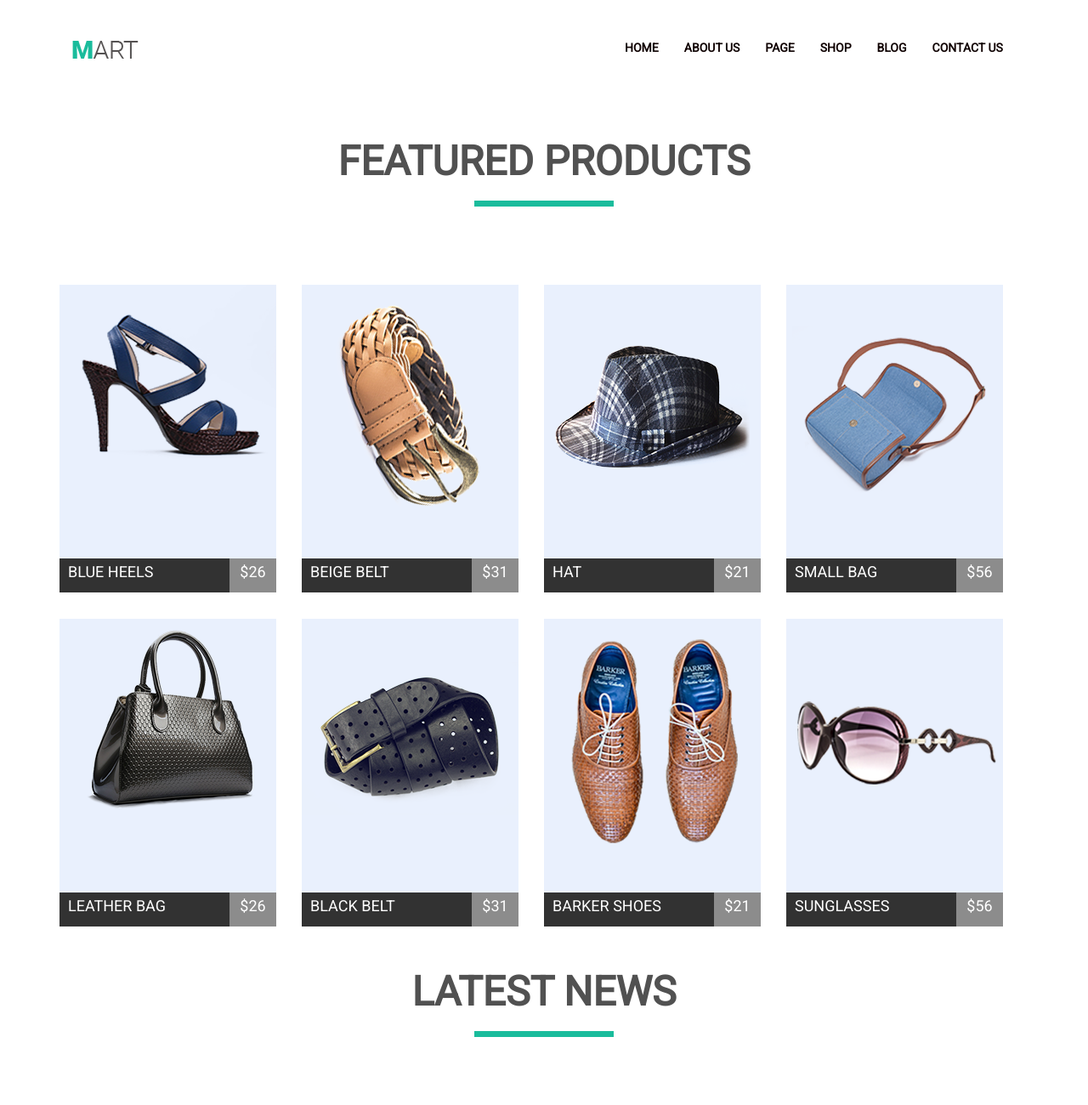
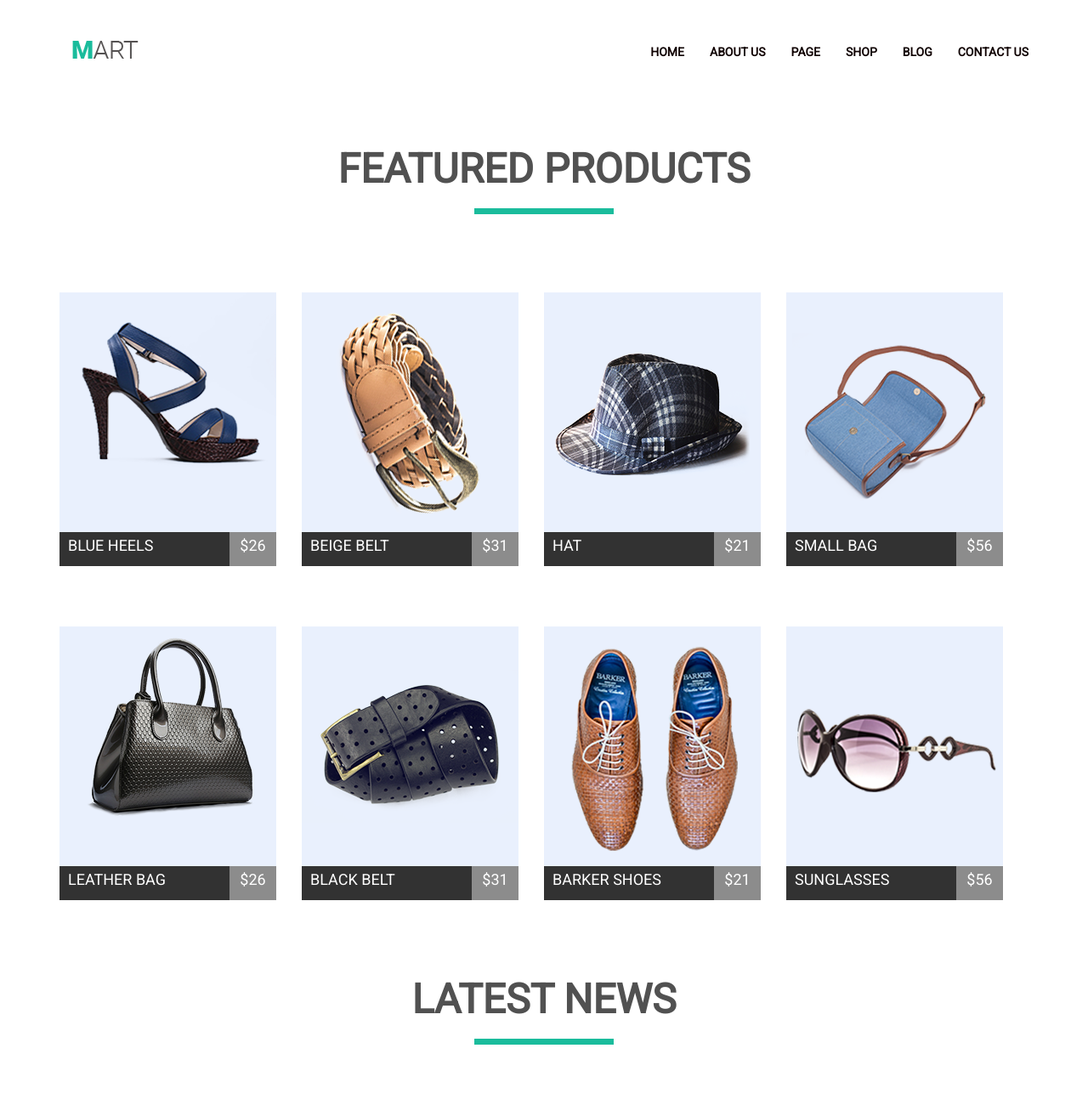
Before and after one commit to KissFromLondon/Hw4, a plain HTML site: page index.html in a window 1280 px wide. Shown: the top 1300 px of the page at 85% size. Drawn offline with Linux system fonts and the light colour scheme.

Commit message:
eliminated bugs

```diff
--- a/css/style.css
+++ b/css/style.css
@@ -29,6 +29,7 @@ body {
 /*----------header-----------*/
 header {
   margin-top: 48px;
+  margin-bottom: 110px;
 }
 
 img {
@@ -36,22 +37,28 @@ img {
   width: 100%;
 }
 
+.logo {
+    float: left;
+}
 .site-logo {
   display: inline-block;
   margin-left: 30px;
+}
+
+.page-nav{
+    float: right;
+    margin-top: 5px; /* по примеру из видео попыталась выровнять меню с лого */
 }
 
 .list {
   margin: 0;
   padding: 0;
   font-size: 14px;
-  width: 505px;
-  float: right;
-  margin-bottom: 110px;
 }
 
 .list-item {
   list-style: none;
+  float: left;
 }
 
 .list-link {
@@ -61,7 +68,6 @@ img {
   text-transform: uppercase;
   padding-right: 15px;
   padding-left: 15px;
-  float: left;
 }
 
 /* .list-item .list-link:last-child{
@@ -117,6 +123,10 @@ img {
   background: #7fd9c7;
 }
 
+.card-img {
+    overflow: hidden;
+    height: 282px;
+}
 .card-text {
   font-size: 18px;
   color: rgb(255, 255, 255);
--- a/index.html
+++ b/index.html
@@ -18,12 +18,14 @@
   </head>
   <body>
     <div class="wrapper">
-      <header>
+      <header class="clearfix">
+        <div class="logo">
+            <a class="site-logo" href="#">
+                <img src="img/logo.png" alt="site logo" />
+            </a>
+        </div>
         <nav class="page-nav clearfix">
-          <a class="site-logo" href="#">
-            <img src="img/logo.png" alt="site logo" />
-          </a>
-          <ul class="list">
+          <ul class="list clearfix">
             <li class="list-item">
               <a class="list-link" href="#">home</a>
             </li>
@@ -53,7 +55,7 @@
           <div class="card-img">
             <img src="img/product1.png" alt="blue heels" />
           </div>
-          <div class="card-text">
+          <div class="card-text clearfix">
             <span class="card-name">blue heels</span>
             <span class="card-price">$26</span>
           </div>
@@ -62,7 +64,7 @@
           <div class="card-img">
             <img src="img/product2.png" alt="leather belt beige" />
           </div>
-          <div class="card-text">
+          <div class="card-text clearfix">
             <span class="card-name">beige belt</span>
             <span class="card-price">$31</span>
           </div>
@@ -71,7 +73,7 @@
           <div class="card-img">
             <img src="img/product3.png" alt="hat" />
           </div>
-          <div class="card-text">
+          <div class="card-text clearfix">
             <span class="card-name">hat</span>
             <span class="card-price">$21</span>
           </div>
@@ -80,7 +82,7 @@
           <div class="card-img">
             <img src="img/product4.png" alt="small bag" />
           </div>
-          <div class="card-text">
+          <div class="card-text clearfix">
             <span class="card-name">small bag</span>
             <span class="card-price">$56</span>
           </div>
@@ -89,7 +91,7 @@
           <div class="card-img">
             <img src="img/product5.png" alt="black bag" />
           </div>
-          <div class="card-text">
+          <div class="card-text clearfix">
             <span class="card-name">leather bag</span>
             <span class="card-price">$26</span>
           </div>
@@ -98,7 +100,7 @@
           <div class="card-img">
             <img src="img/product6.png" alt="leather belt black" />
           </div>
-          <div class="card-text">
+          <div class="card-text clearfix">
             <span class="card-name">black belt</span>
             <span class="card-price">$31</span>
           </div>
@@ -107,7 +109,7 @@
           <div class="card-img">
             <img src="img/product7.png" alt="shoes" />
           </div>
-          <div class="card-text">
+          <div class="card-text clearfix">
             <span class="card-name">barker shoes</span>
             <span class="card-price">$21</span>
           </div>
@@ -116,7 +118,7 @@
           <div class="card-img">
             <img src="img/product8.png" alt="sunglasses" />
           </div>
-          <div class="card-text">
+          <div class="card-text clearfix">
             <span class="card-name">sunglasses</span>
             <span class="card-price">$56</span>
           </div>
```
Lines whose indentation alone changed are shown as unchanged.
